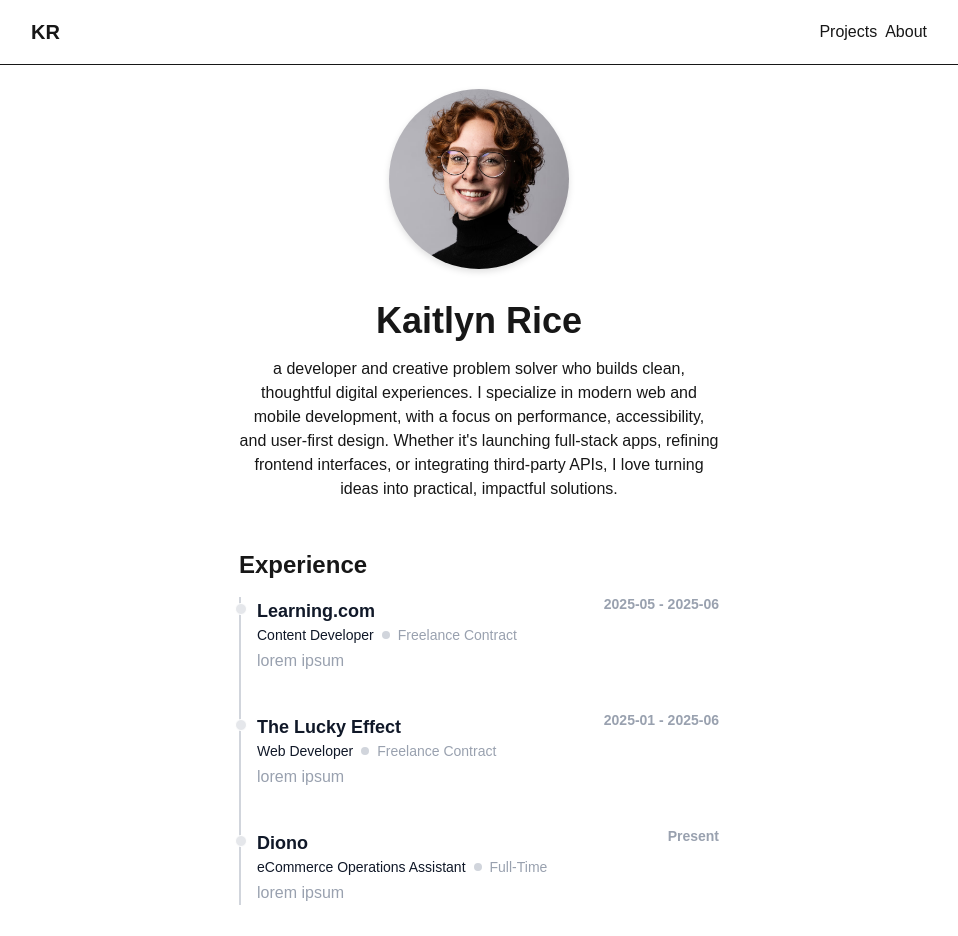
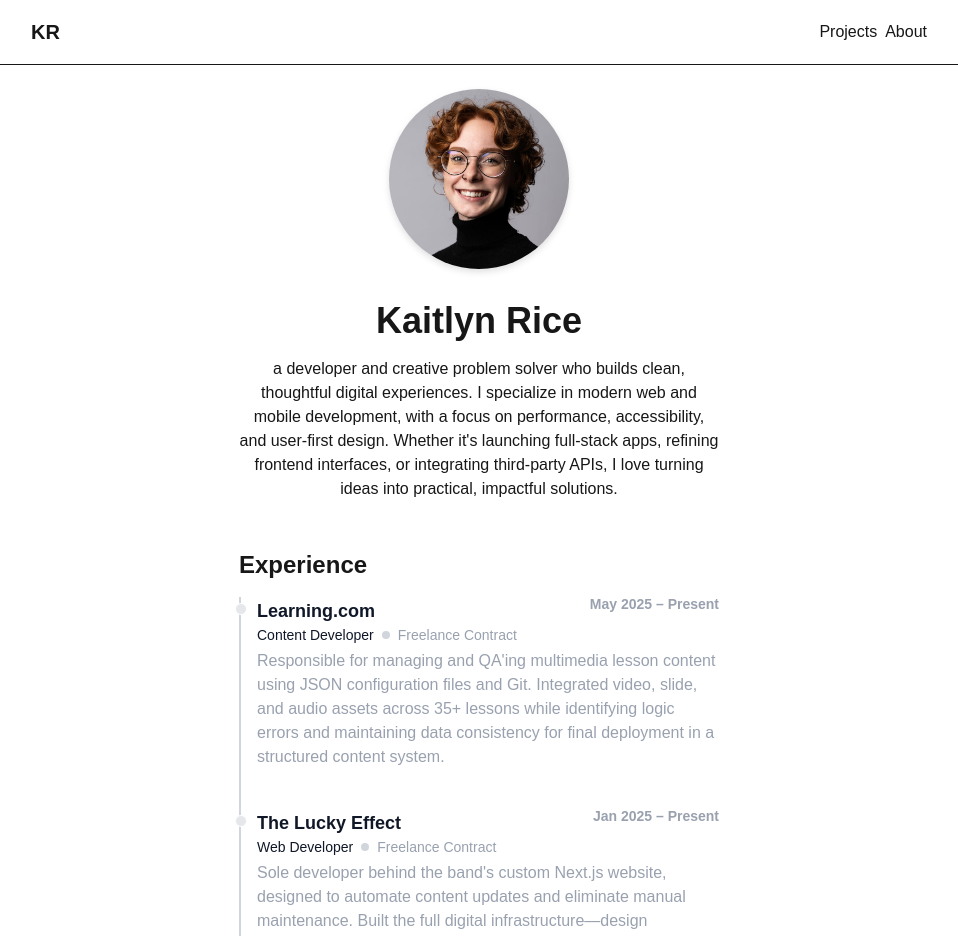
Before and after one commit to kaitrice/portfolio, a Next.js app: page /about in a window 1280 px wide. Shown: the top 936 px of the page, without its empty margins (161-1119 px from the left). Built offline with nearby package versions, Linux system fonts and the light colour scheme.

Commit message:
parse date, show MMM YYYY

```diff
--- a/app/components/about/Experience.tsx
+++ b/app/components/about/Experience.tsx
@@ -1,4 +1,5 @@
 import { getJobs } from "@/app/utils/jobs"
+import { formatDateToMonthYear } from "@/app/utils/utils"
 
 export function Experience() {
     const jobs = getJobs()
@@ -12,7 +13,7 @@ export function Experience() {
                     <div className="flex items-start justify-between">
                         <h3 className="text-lg font-bold text-gray-900 dark:text-white">{job.company}</h3>
                         <time className="mb-1 text-sm font-semibold leading-none text-gray-400 dark:text-gray-500">
-                            {job.start_date} {job.end_date && `- ${job.end_date}`}
+                            {formatDateToMonthYear(job.start_date)} {job.end_date && `– ${formatDateToMonthYear(job.end_date)}`}
                         </time>
                     </div>
                     <div className="flex flex-col sm:flex-row items-start gap-1 sm:gap-2">
--- a/app/data/jobs.json
+++ b/app/data/jobs.json
@@ -1,25 +1,26 @@
 [
+    {
+        "company": "Diono",
+        "position": "eCommerce Operations Assistant",
+        "type": "Full-Time",
+        "start_date": "2023-08",
+        "end_date": "Present",
+        "description": "Transitioned Diono's BigCommerce development in-house, leading site development, API auditing, and cross-functional coordination across seven global websites. Improved site speed and engagement by rebuilding core pages and removing bottlenecks. Additionally led development of a React Native safety app with multi-region support and offline access, nearly launching before company acquisition halted the project."
+    },
     {
         "company": "The Lucky Effect",
         "position": "Web Developer",
         "type": "Freelance Contract",
         "start_date": "2025-01",
-        "end_date": "2025-06",
-        "description": "lorem ipsum"
+        "end_date": "Present",
+        "description": "Sole developer behind the band's custom Next.js website, designed to automate content updates and eliminate manual maintenance. Built the full digital infrastructure—design mockups, domain setup, dual live/preview environments, and tech stack—to connect users with Spotify, YouTube, and Bandsintown. Focused on creating a maintainable, scalable, and budget-friendly solution aligned with the band’s long-term goals."
     },
     {
         "company": "Learning.com",
         "position": "Content Developer",
         "type": "Freelance Contract",
         "start_date": "2025-05",
-        "end_date": "2025-06",
-        "description": "lorem ipsum"
-    },
-    {
-        "company": "Diono",
-        "position": "eCommerce Operations Assistant",
-        "type": "Full-Time",
-        "start_date": "Present",
-        "description": "lorem ipsum"
+        "end_date": "Present",
+        "description": "Responsible for managing and QA'ing multimedia lesson content using JSON configuration files and Git. Integrated video, slide, and audio assets across 35+ lessons while identifying logic errors and maintaining data consistency for final deployment in a structured content system."
     }
 ]
```
